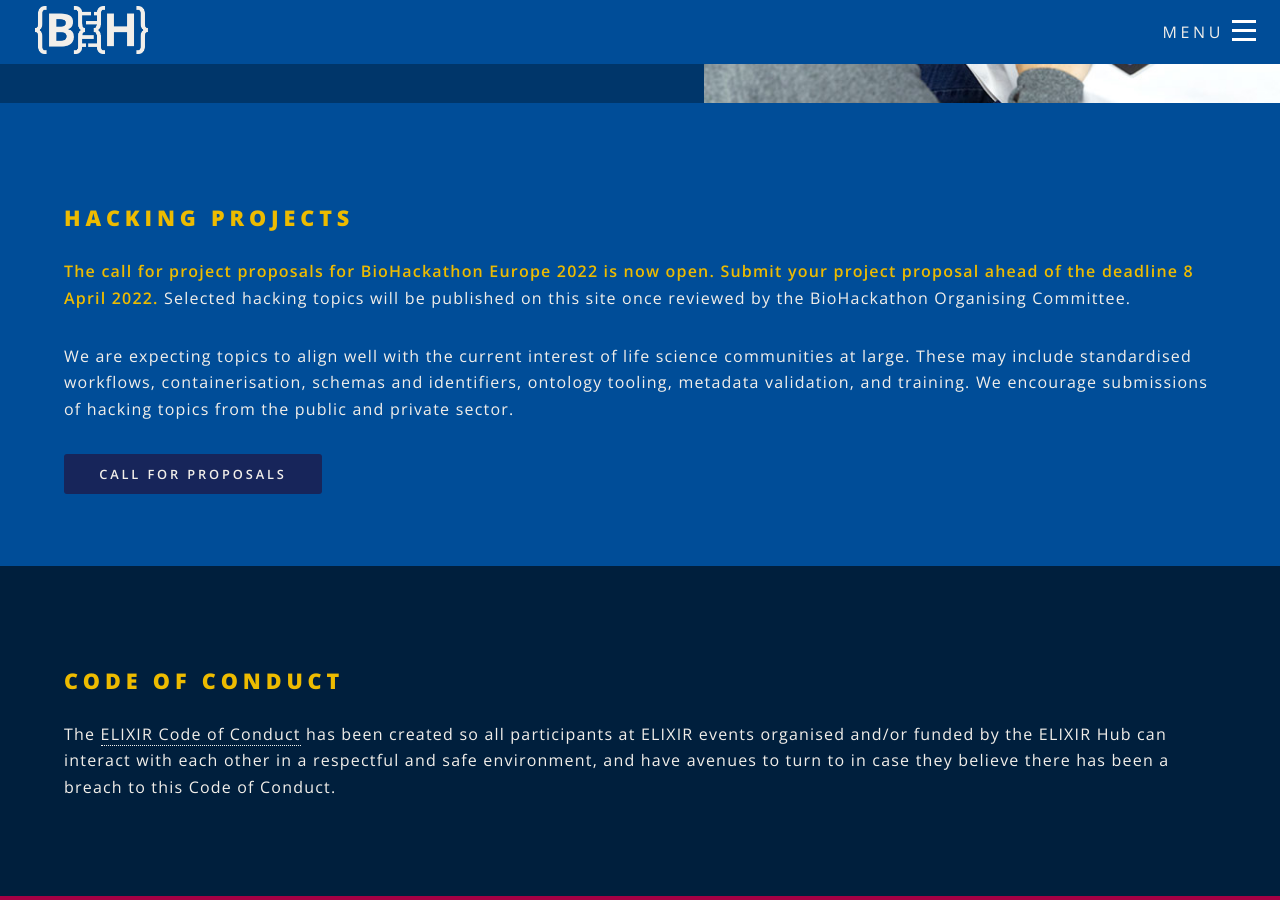
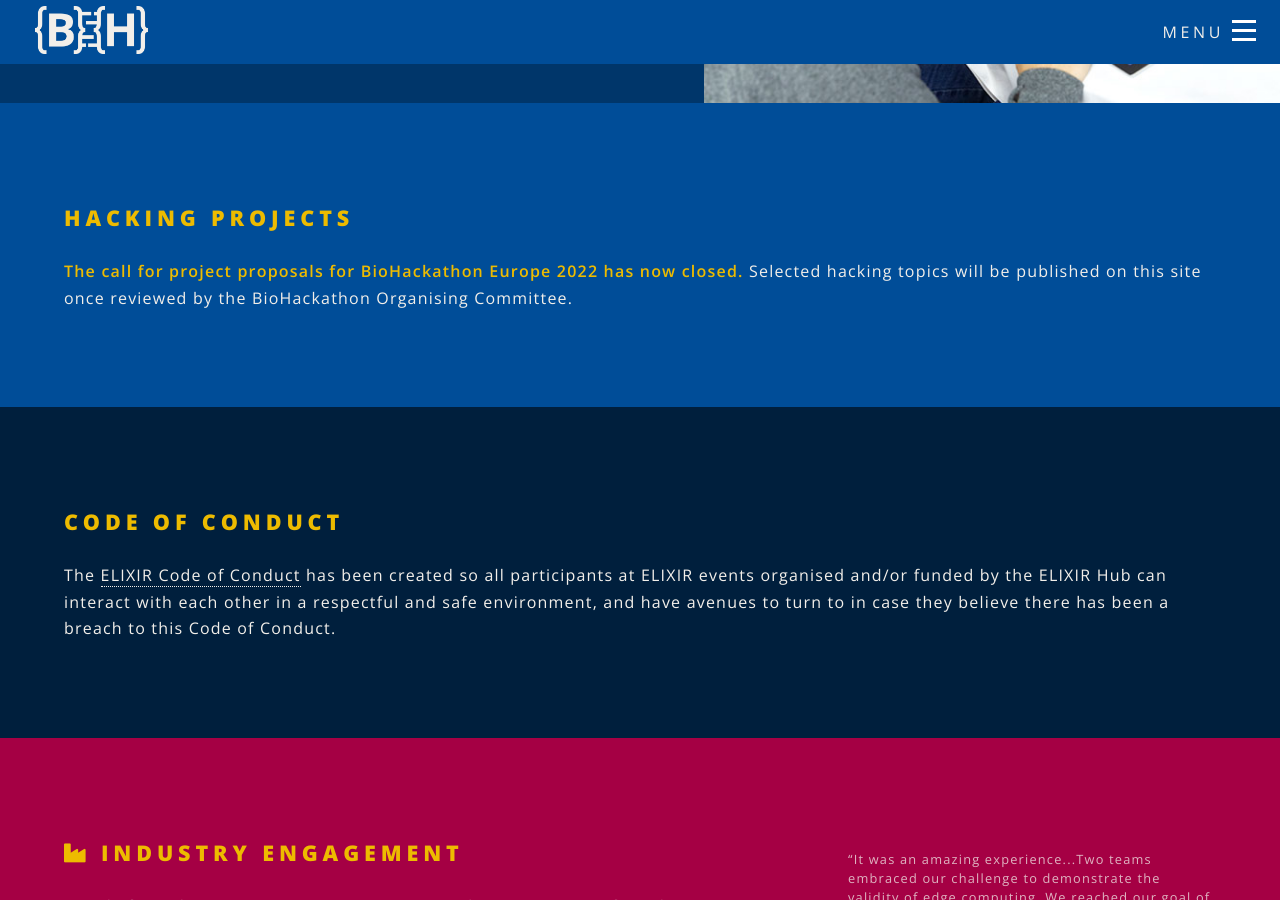
Before and after one commit to elixir-europe/biohackathon-europe-2022, a Jekyll site: the page built from index.html, in a window 1280 px wide and 900 px high, scrolled down 3936 px. Built offline with Jekyll 4.4.1, drawn with Linux system fonts in a browser that asks for light colours; nearby versions of some CDN libraries.

Commit message:
Remove call for projects

```diff
--- a/index.html
+++ b/index.html
@@ -156,10 +156,8 @@
 <section id="landing-processprop" class="wrapper style4 spotlight">
 	<div class="inner">
 		<h2>Hacking projects</h2>
-<p><strong>The call for project proposals for BioHackathon Europe 2022 is now open. Submit your project proposal ahead of the deadline 8 April 2022.</strong> Selected hacking topics will be published on this site once reviewed by the BioHackathon Organising Committee.</p>
-<p>We are expecting topics to align well with the current interest of life science communities at large. These may include standardised workflows, containerisation, schemas and identifiers, ontology tooling, metadata validation, and training. We encourage submissions of hacking topics from the public and private sector.
-</p>
-<a href="{{ site.baseurl }}/projects.html" class="button special">Call for proposals</a>
+<p><strong>The call for project proposals for BioHackathon Europe 2022 has now closed.</strong> Selected hacking topics will be published on this site once reviewed by the BioHackathon Organising Committee.</p>
+
 	</div>
 	</section>
 <section class="wrapper spotlight" id="coc">
```
